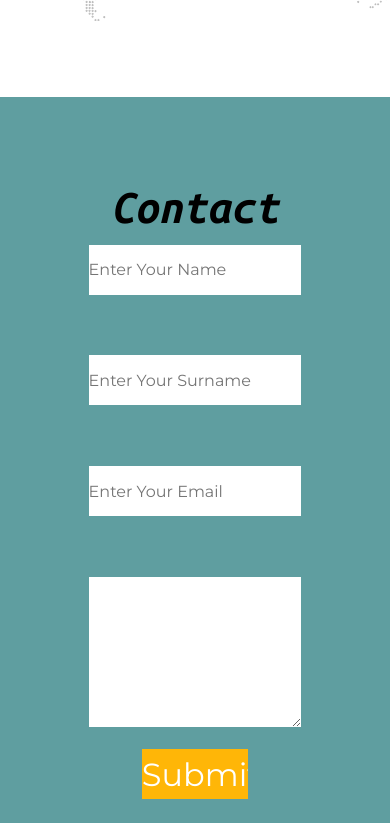
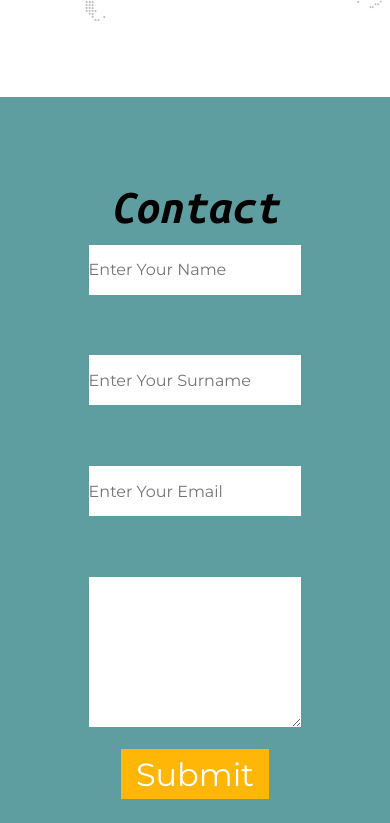
Before and after one commit to alisher090209/alisher-amaliy-3, a plain HTML site: page index.html in a window 390 px wide. Shown: the part 6044-6867 px from the top of the page. Drawn offline with Linux system fonts and the light colour scheme.

Commit message:
alisher-amaliy-3

```diff
--- a/css/responsive.css
+++ b/css/responsive.css
@@ -206,8 +206,8 @@
         margin-left:0%;
     }
     .input input[type="submit"]{
-        width: 50%;
-        margin-left: 25%;
+        width:70%;
+        margin-left: 15%;
     }
 }
 
```
